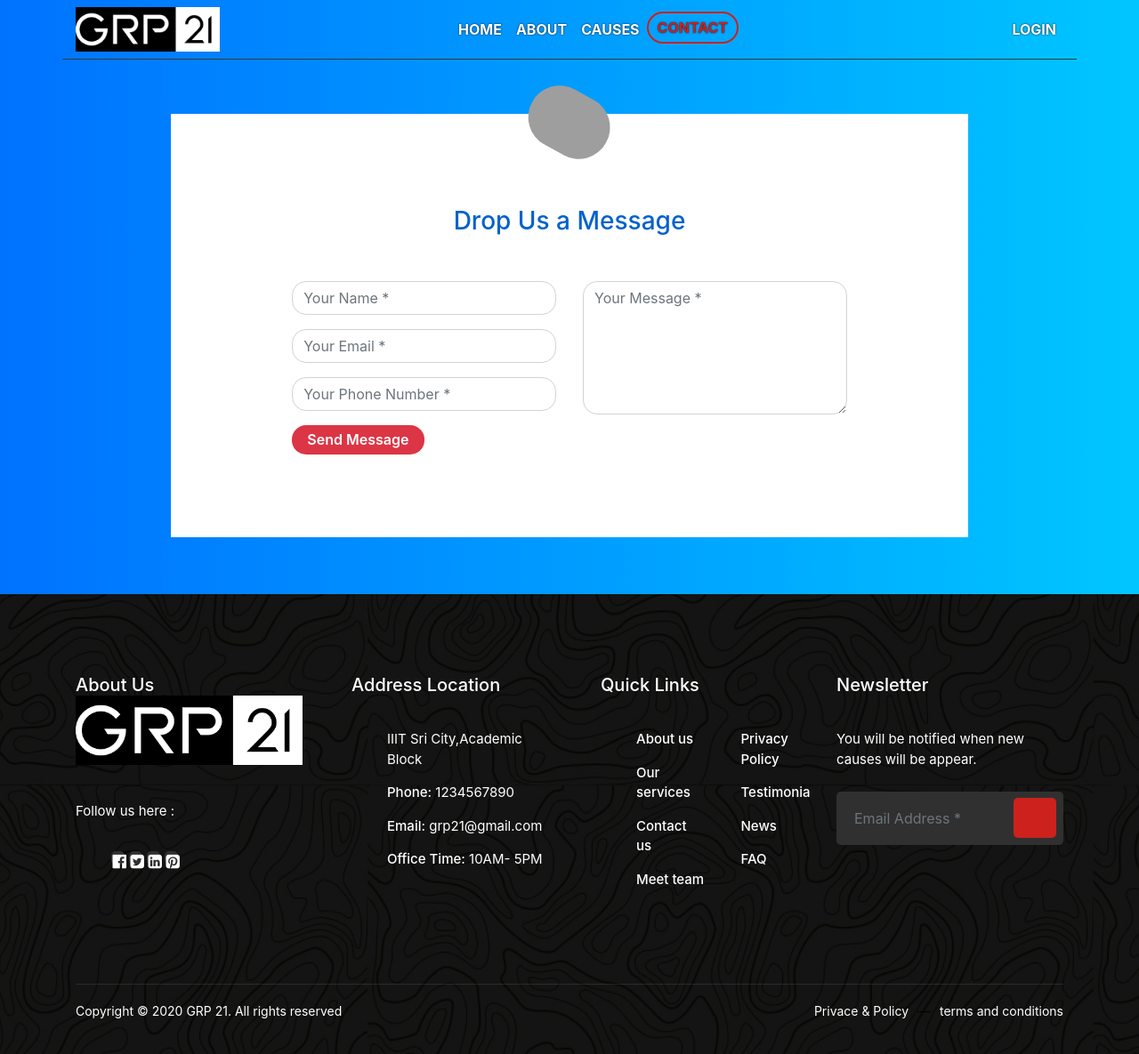
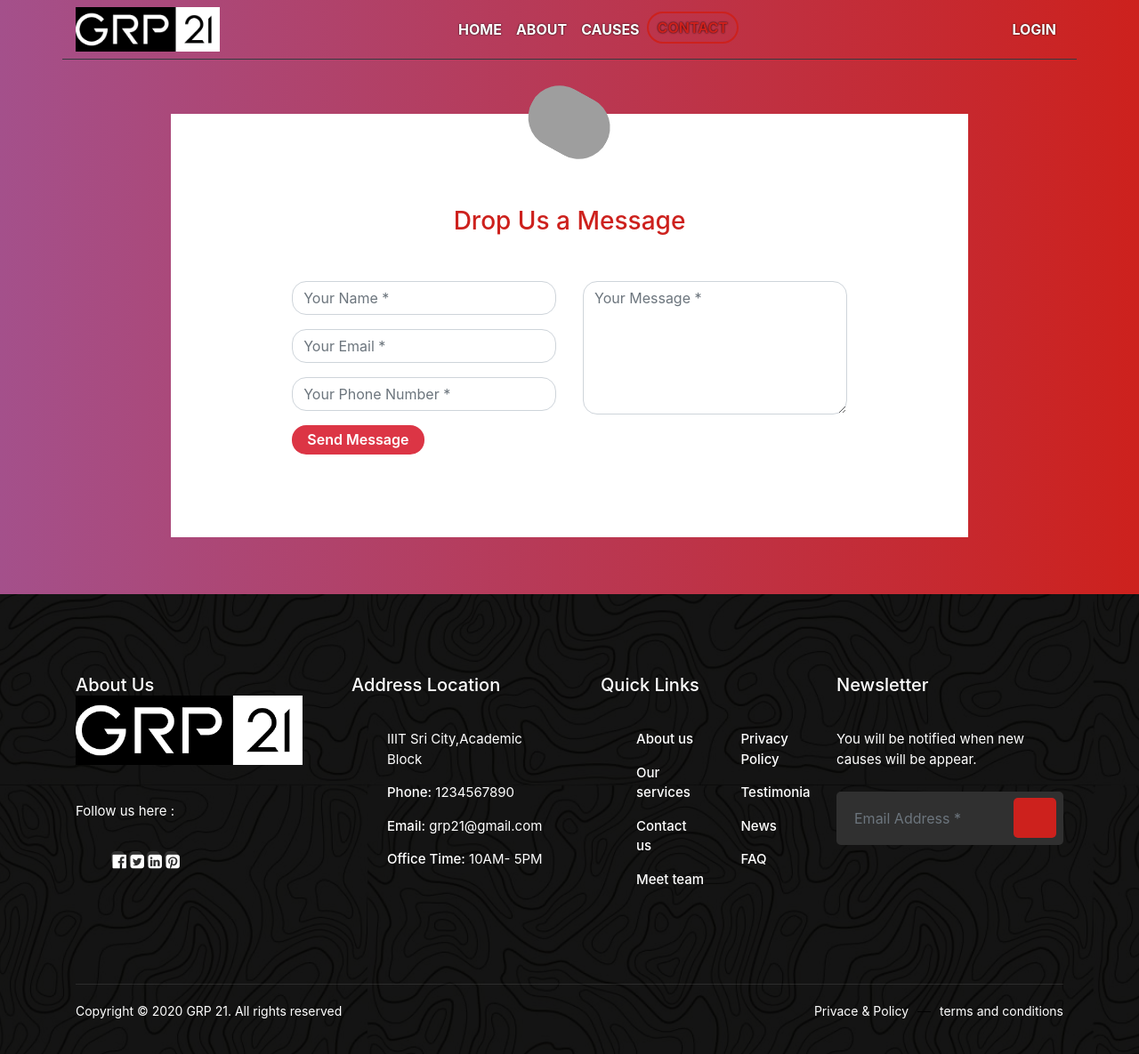
Before and after one commit to surya1701/WAD-Donation-Platform, a Django app: page /contact in a window 1280 px wide. Shown: the whole page at 89% size. Run offline with Django 3.2, Linux system fonts and the light colour scheme; some libraries are stand-ins or nearby versions; grey boxes are pictures that could not be loaded.

Commit message:
updated colors

```diff
--- a/static/css/contact.css
+++ b/static/css/contact.css
@@ -1,5 +1,5 @@
 body{
-    background: -webkit-linear-gradient(left, #0072ff, #00c6ff);
+    background: -webkit-linear-gradient(left, #a4508b, #cd211d);
 }
 .contact-form{
     background: #fff;
@@ -29,7 +29,7 @@ body{
     margin-bottom: 8%;
     margin-top: -10%;
     text-align: center;
-    color: #0062cc;
+    color: #cd211d;
 }
 
 .contact-form .btnContact {
```
